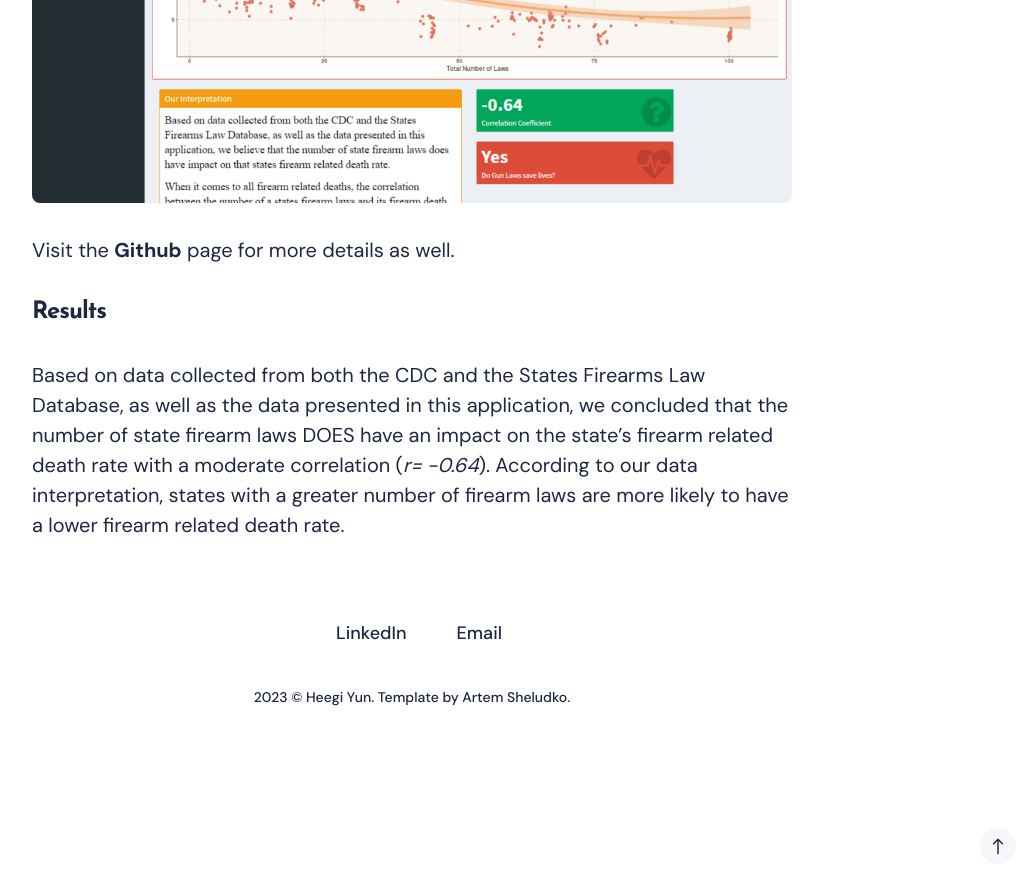
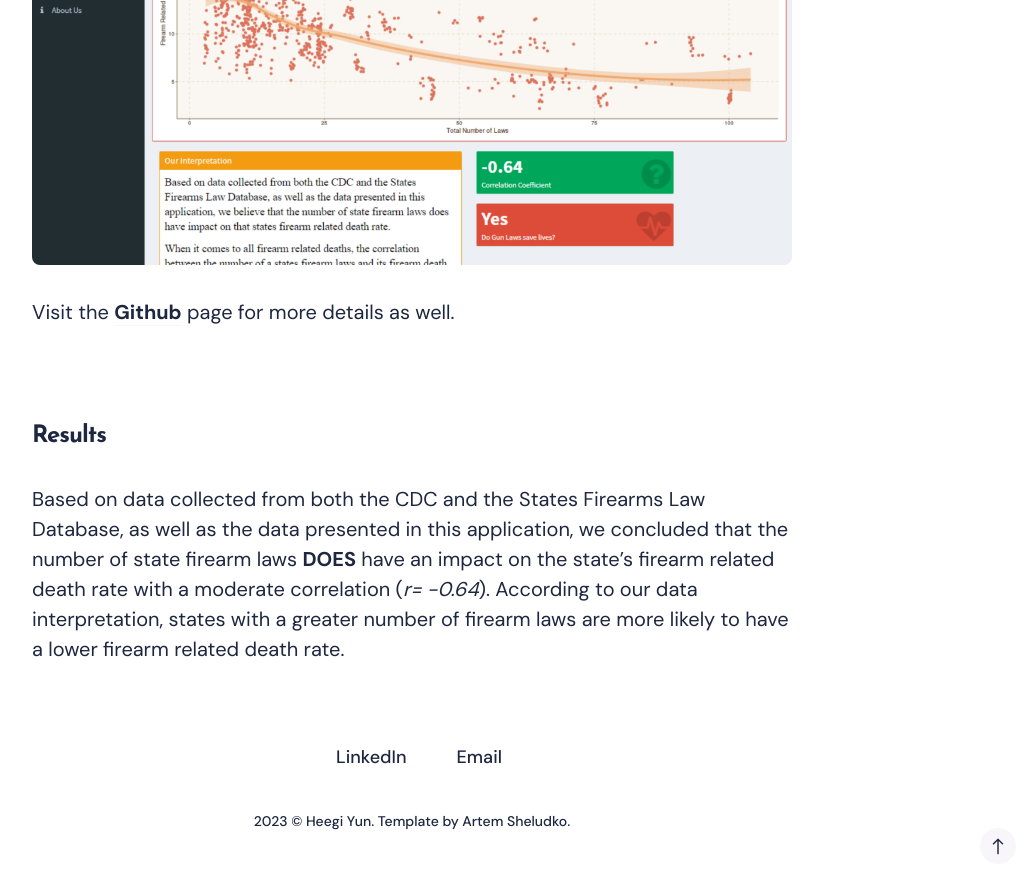
Before and after one commit to heegi/heegiyun.com, a Jekyll site: the page built from _posts/2018-01-19-state-gun-law-visualization.markdown, in a window 1280 px wide and 900 px high, scrolled down 3314 px. Shown: the top 894 px of the window, without its empty margins (228-1263 px from the left). Built offline with Jekyll 4.4.1, drawn with Linux system fonts in a browser that asks for light colours; nearby versions of some CDN libraries; before the commit the page ends 4090 px from its top, so only the background shows below that.

Commit message:
Spacing/Layout Change

```diff
--- a/_posts/2018-01-19-state-gun-law-visualization.markdown
+++ b/_posts/2018-01-19-state-gun-law-visualization.markdown
@@ -10,6 +10,8 @@
 
 **My Role** <br>
 I pair-programmed with a classmate in creating a data visualization using the programming language **R** and interactive **R Shiny** program.
+
+<br>
 
 ### Data Visualization
 Data from Centers for Disease Control and Prevention (CDC) and a State Firearm Law Database by Dr. Michael Siegel were used to create the interactive dashboard. The two different sets of data were simplified, joined, and filtered to draw correlations between the number of state firearm legislation and the gun related death tolls/rates of each state. The R Shiny program allowed us to present information in a more user-friendly way.
@@ -26,5 +28,7 @@
 
 Visit the [**Github**](https://github.com/DeRoun/StateLawsVGunDeath) page for more details as well.
 
+<br>
+
 ### Results
-Based on data collected from both the CDC and the States Firearms Law Database, as well as the data presented in this application, we concluded that the number of state firearm laws DOES have an impact on the state’s firearm related death rate with a moderate correlation (*r= -0.64*). According to our data interpretation, states with a greater number of firearm laws are more likely to have a lower firearm related death rate.
+Based on data collected from both the CDC and the States Firearms Law Database, as well as the data presented in this application, we concluded that the number of state firearm laws **DOES** have an impact on the state’s firearm related death rate with a moderate correlation (*r= -0.64*). According to our data interpretation, states with a greater number of firearm laws are more likely to have a lower firearm related death rate.
--- a/_posts/2020-05-09-library-research.markdown
+++ b/_posts/2020-05-09-library-research.markdown
@@ -42,7 +42,7 @@
 
 <center><img src="/images/surveygraph2.png" alt="Survey value"></center>
 
-<center><img src="/images/surveygraph3.png" alt="Survey distraction"></center> <br>
+<center><img src="/images/surveygraph3.png" alt="Survey distraction"></center>
 
 <br>
 
@@ -52,7 +52,9 @@
 
 * Create a <mark style="background-color: #FFE599">multi-purpose noise-free area</mark> for students to minimize distractions that happen tor those who study in libraries, while still providing space for those who wish to use library for talking, playing video games, and other social purposes.
 
-<center><img src="/images/layout.png" alt="Multi-purpose area layout"></center> <br>
+<center><img src="/images/layout.png" alt="Multi-purpose area layout"></center>
+
+<br>
 
 ### Learnings
 * **It is crucial to ask users the right questions in the right way.**<br>
--- a/_posts/2021-08-12-zillow.markdown
+++ b/_posts/2021-08-12-zillow.markdown
@@ -40,13 +40,11 @@
 ## Results
 From our usability tests, we identified three major issues that participants often faced: difficulty understanding app-specific <mark style="background-color: #FFE599">terminology</mark>, unintuitive <mark style="background-color: #FFE599">discoverability</mark> of app features, and difficulty <mark style="background-color: #FFE599">navigating</mark> through the app. <br>
 
-<br>
+![Updates & More]({{site.baseurl}}/images/updates_more.jpeg)
 
 **Updates tab** - All renter and buyer participants struggled with locating their previously saved searches within the app as they did not expect to find them under the “Updates” tab.
 
 **More tab** - All buyer participants had a difficult time finding tools (i.e. “Find an Agent”, "Affordability Calculator", “Payment Calculator”) that are located under the “More” tab.
-
-![Updates & More]({{site.baseurl}}/images/updates_more.jpeg)
 
 <br>
 
```
Also changed, not shown: _posts/2021-08-10-rockx.markdown (+5 -4 lines).
